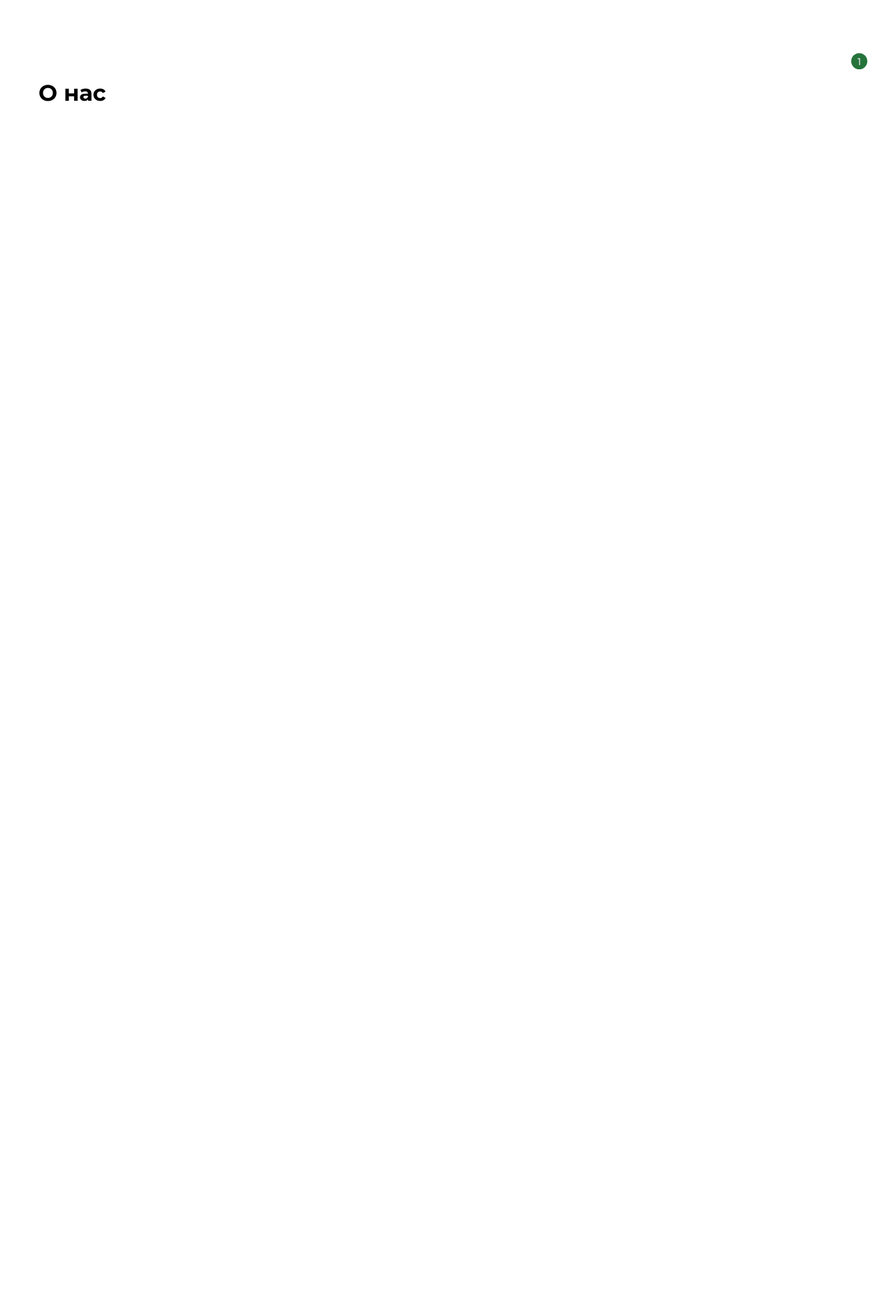
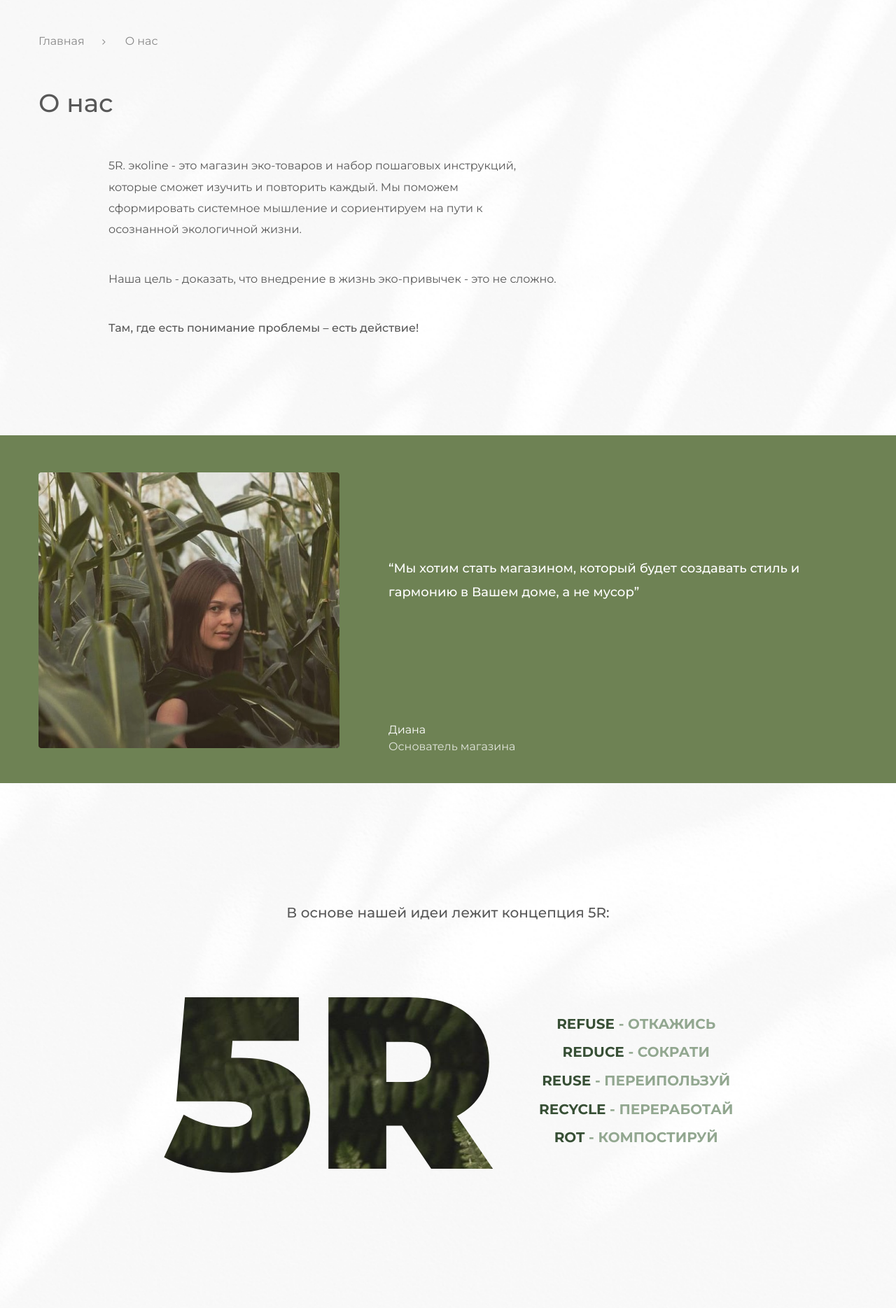
Before and after one commit to ogyreck/5R-ecoLINE, a React (Create React App) app: page /about in a window 1280 px wide. Shown: the part 120-1989 px from the top of the page at 70% size. Before the commit the page ends 800 px from the top, so only its background shows below. Built offline with nearby package versions, Linux system fonts and the light colour scheme.

Commit message:
Страничка о нас готова, но надо поправить фон

```diff
--- a/src/components/contents/about/About.jsx
+++ b/src/components/contents/about/About.jsx
@@ -1,16 +1,98 @@
 import React from "react";
-import Header from "../../header/Header";
+
 import "./about.css";
+import HeaderShopContainer from "../../header/Header_shopContainer";
+import {Link} from "react-router-dom";
+import Footer from "../../footer/Footer";
 
 const About = () => {
     return (
         <>
-      <Header />
+            <HeaderShopContainer/>
             <main>
+                <div className="card__bg">
+
+                    <section className="navigation">
                         <div className="container">
-          <h1>О нас</h1>
+                            <div className="navigation__links">
+                                <Link to="/" className="navigation__links-item">Главная</Link>
+                                <img src="/img/arrow_left.svg" alt="Стрелка"/>
+                                <Link to="/" className="navigation__links-item">O нас</Link>
+
+
+                            </div>
+                        </div>
+                    </section>
+                    <div className='container'>
+                        <h2 className='header-about'>О нас</h2>
+                        <div className='text-about-container'>
+                            <p className='text-about'>
+                                5R. экоline - это магазин эко-товаров и набор пошаговых инструкций,
+                                которые сможет изучить и повторить каждый.
+                                Мы поможем сформировать системное мышление
+                                и сориентируем
+                                на пути к осознанной экологичной жизни.</p>
+                            <p className='text-about'>Наша цель - доказать, что внедрение в жизнь эко-привычек - это не
+                                сложно.</p>
+                            <p className='text-about text-about__bold'>Там, где есть понимание проблемы – есть
+                                действие!</p>
+                        </div>
+                    </div>
+                    <section className='founder'>
+                        <div className='founder-bg'>
+                            <div className='container'>
+                                <div className='about-founder'>
+                                    <div className='block-1'>
+                                        <img src="img/founder.png"/>
+                                    </div>
+                                    <div className='block-2'>
+                                        <p className='citata'>“Мы хотим стать магазином, который будет создавать
+                                            стиль и гармонию в Вашем доме, а не мусор”</p>
+                                        <p className='founder-subscribe'>
+                                            <div>Диана</div>
+                                            <span>Основатель магазина</span>
+                                        </p>
+                                    </div>
+                                </div>
+                            </div>
+                        </div>
+                    </section>
+                    <section className='section-5r'>
+                        <div className='container'>
+                            <p className='section-5r__title'>В основе нашей идеи лежит концепция 5R:</p>
+
+                            <div className="container">
+
+                                <div className="flex-wrapper-concept">
+                                    <div className="concept-text">5R</div>
+                                    <ul className="concept-list">
+                                        <li className="concept-list__item">
+                                            <span className="list__item--color">REFUSE </span>- ОТКАЖИСЬ
+                                        </li>
+                                        <li className="concept-list__item">
+                                            <span className="list__item--color">REDUCE </span>- СОКРАТИ
+                                        </li>
+                                        <li className="concept-list__item">
+                                            <span className="list__item--color">REUSE </span>- ПЕРЕИПОЛЬЗУЙ
+                                        </li>
+                                        <li className="concept-list__item">
+                                            <span className="list__item--color">RECYCLE </span>- ПЕРЕРАБОТАЙ
+                                        </li>
+                                        <li className="concept-list__item">
+                                            <span className="list__item--color">ROT </span>- КОМПОСТИРУЙ
+                                        </li>
+                                    </ul>
+                                </div>
+                                <Link to='/shop'>
+                                    <button className="concept__btn">В каталог</button>
+                                </Link>
+                            </div>
+
+                        </div>
+                    </section>
                 </div>
             </main>
+            <Footer/>
         </>
     )
 }
--- a/src/components/contents/about/about.css
+++ b/src/components/contents/about/about.css
@@ -0,0 +1,90 @@
+.header-about{
+    font-family: Montserrat;
+    margin-top: 52px;
+    font-weight: 500;
+    font-size: 36px;
+    line-height: 148%;
+    color: #585858;
+}
+.text-about-container{
+    margin-left: 100px;
+    margin-top: 48px;
+    padding-bottom: 140px;
+}
+.text-about{
+    font-size: 16px;
+    line-height: 190%;
+    color: #585858;
+    text-align: left;
+    max-width: 640px;
+}
+.text-about:nth-child(1){
+    max-width: 594px;
+}
+.text-about:nth-child(2){
+    margin-top: 40px;
+    margin-bottom: 40px;
+}
+.text-about__bold{
+    font-weight: 500;
+}
+.about-founder{
+    display: flex;
+    margin: 50px 0;
+
+
+}
+.block-2{
+    margin-left: 70px;
+    display: flex;
+    flex-direction: column;
+    justify-content: center;
+}
+.citata{
+    margin-top: 120px;
+    font-weight: 500;
+    font-size: 18px;
+    line-height: 190%;
+    color: #FFFFFF;
+
+}
+.founder-subscribe{
+    margin-top: 168px;
+    font-size: 16px;
+    line-height: 148%;
+    color: #FFFFFF;
+}
+.founder-subscribe span{
+    color: rgba(255, 255, 255, 0.8);
+
+}
+.founder{
+    position: relative;
+    z-index: 1;
+    width: 100%;
+    height: 100%;
+
+}
+
+.founder-bg::before{
+    content: '';
+    width: 1536px;
+    height: 497px;
+    position: absolute;
+    right: 0;
+    background: #6E8254;
+    z-index: -1;
+    top: -53px;
+}
+.section-5r__title{
+    font-weight: 500;
+    font-size: 20px;
+    line-height: 162%;
+    color: #585858;
+    text-align: center;
+}
+.section-5r{
+    padding-top: 160px;
+    padding-bottom: 150px;
+    text-align: center;
+}
--- a/src/components/contents/shop/Basket/Delivery/Pay-method/PayMethod.css
+++ b/src/components/contents/shop/Basket/Delivery/Pay-method/PayMethod.css
@@ -4,6 +4,7 @@
   line-height: 140%;
   color: #51774e;
   padding-bottom: 28px;
+  padding-top: 93px;
 }
 
 .flex-wrapper-input {
--- a/src/components/contents/shop/Card-Product/cardProduct.css
+++ b/src/components/contents/shop/Card-Product/cardProduct.css
@@ -4,6 +4,8 @@
   background-repeat: no-repeat;
   background-position: center;
   background-size: cover;
+  position: relative;
+
 }
 
 .navigation{
```
Also changed, not shown: public/img/founder.png (added). Lines whose indentation alone changed are shown as unchanged.
